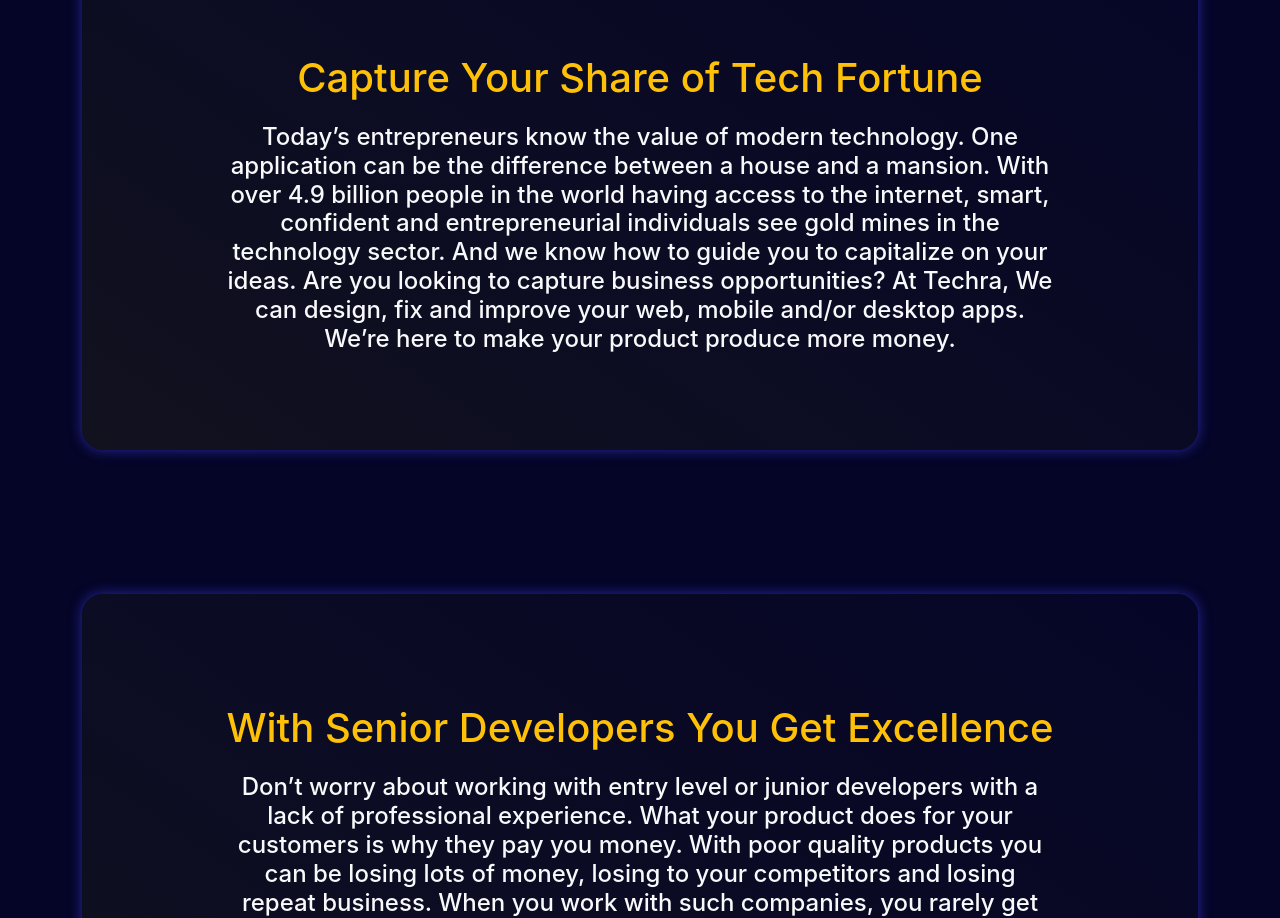
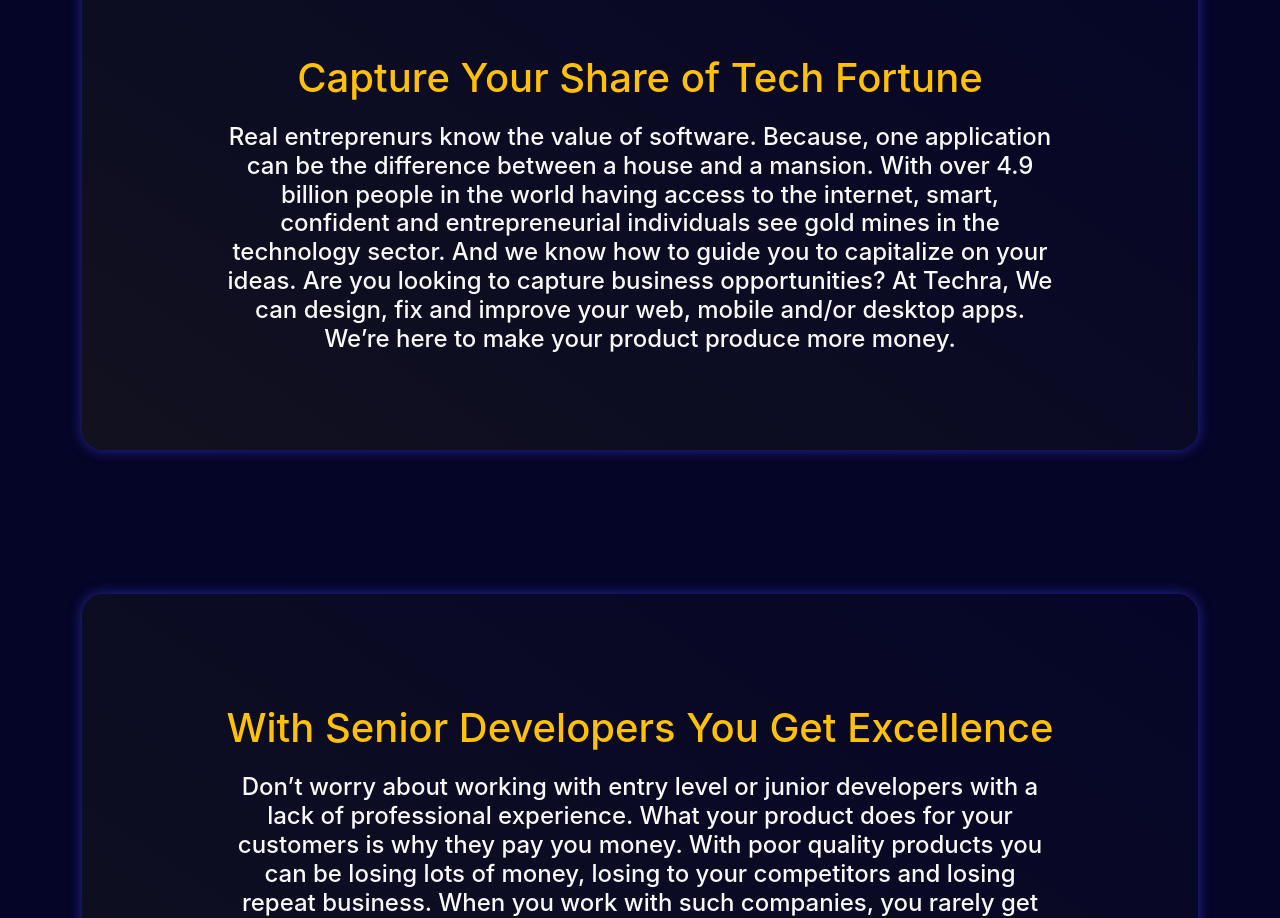
Before and after one commit to omarkha/Techra, a React (Create React App) app: page / in a window 1280 px wide. Shown: the part 1120-2038 px from the top of the page. Built offline with nearby package versions, Linux system fonts and the light colour scheme.

Commit message:
first edition

```diff
--- a/src/pages/Homepage.js
+++ b/src/pages/Homepage.js
@@ -27,7 +27,7 @@
               Capture Your Share of Tech Fortune
             </h3>
             <p className="h4 text-light">
-              Today’s entrepreneurs know the value of modern technology. One
+              Real entreprenurs know the value of software. Because, one
               application can be the difference between a house and a mansion.
               With over 4.9 billion people in the world having access to the
               internet, smart, confident and entrepreneurial individuals see
```
